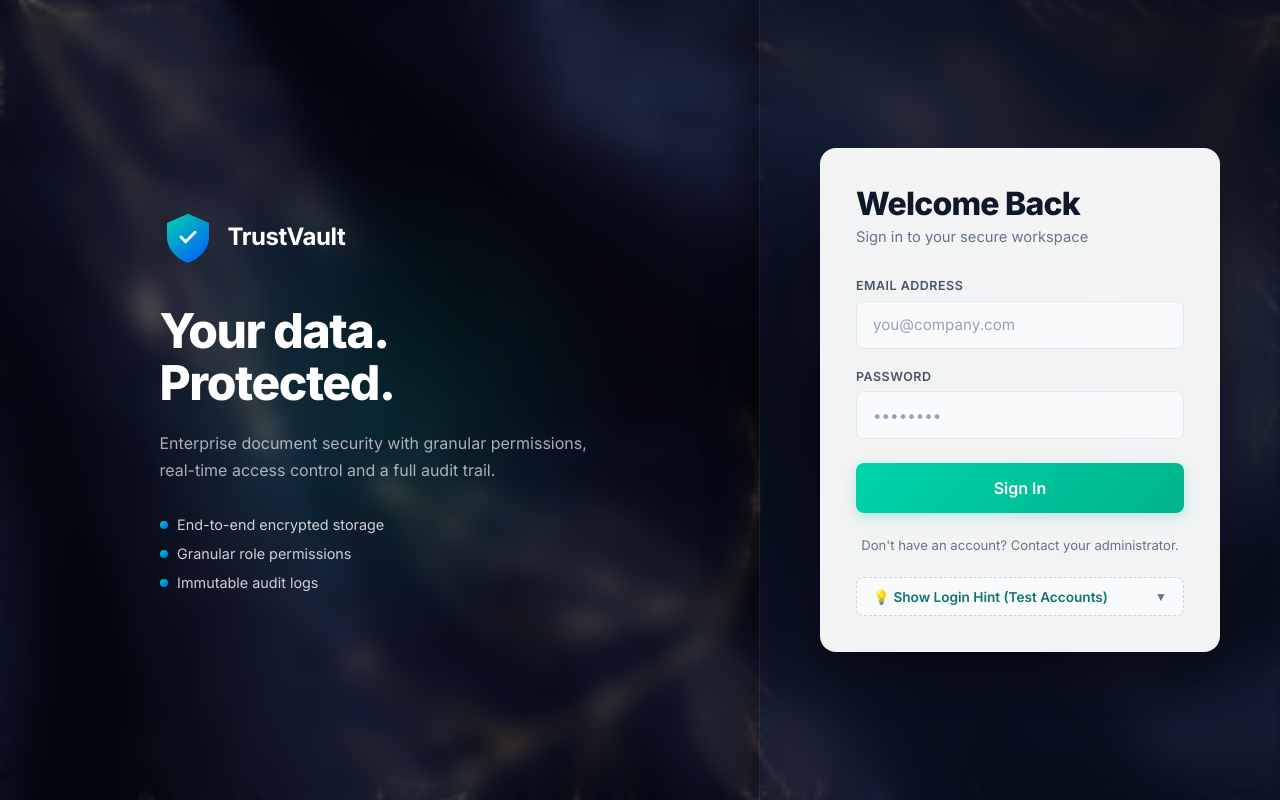
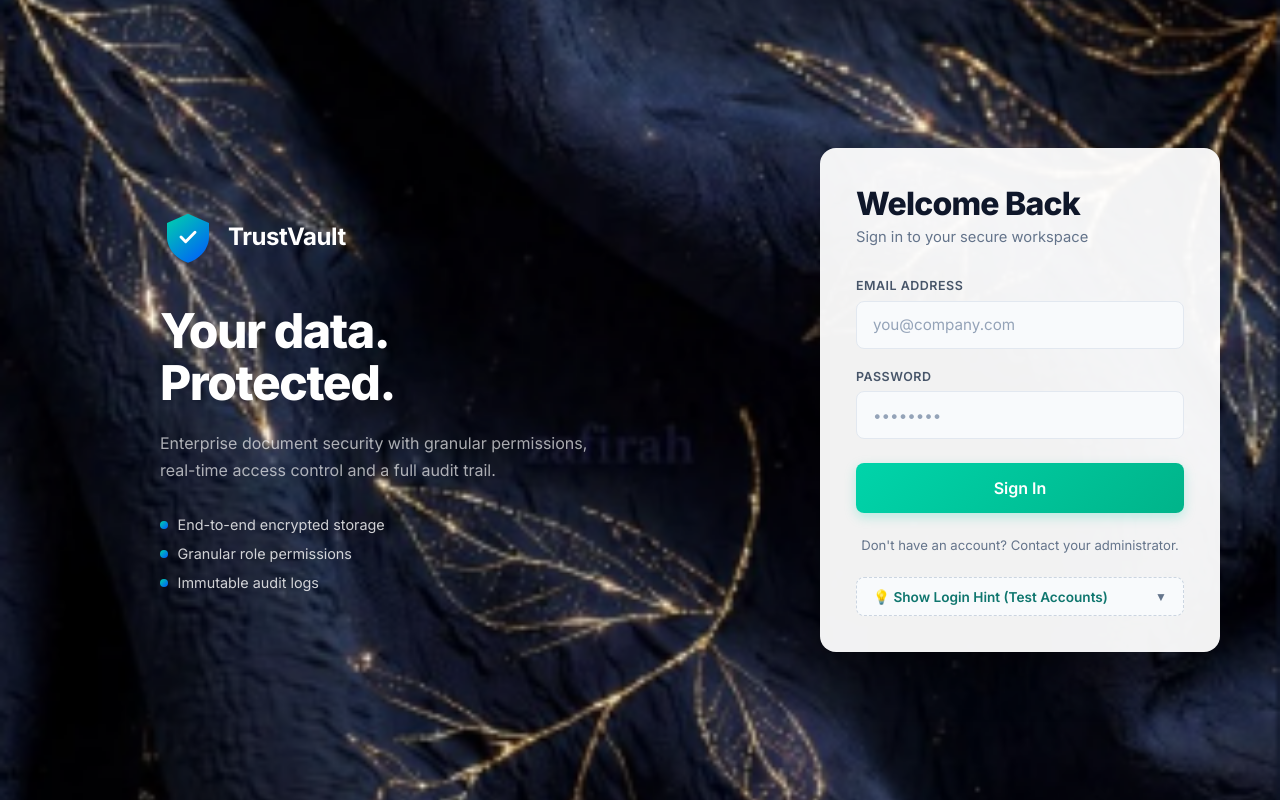
Before and after one commit to shaestashaik21/Trustvault, a Next.js app: page /login in a window 1280 px wide. Built offline with nearby package versions, Linux system fonts and the light colour scheme.

Commit message:
Show custom golden floral silk background with crystal clear visibility

```diff
--- a/src/app/login/login.module.css
+++ b/src/app/login/login.module.css
@@ -5,31 +5,16 @@
   font-family: 'Inter', sans-serif;
 }
 
-/* LEFT PANEL (Dark brand side with subtle glassmorphic transparency) */
+/* LEFT PANEL (Crystal clear so gold leaves shine through) */
 .leftPanel {
   flex: 1;
-  background: rgba(7, 13, 30, 0.45);
-  backdrop-filter: blur(12px);
-  -webkit-backdrop-filter: blur(12px);
-  border-right: 1px solid rgba(255, 255, 255, 0.1);
+  background: transparent;
   display: flex;
   align-items: center;
   justify-content: center;
   padding: 3.5rem;
   position: relative;
   overflow: hidden;
-}
-
-.leftPanel::before {
-  content: '';
-  position: absolute;
-  width: 500px;
-  height: 500px;
-  background: radial-gradient(circle, rgba(0, 212, 170, 0.12) 0%, transparent 70%);
-  top: 50%;
-  left: 50%;
-  transform: translate(-50%, -50%);
-  pointer-events: none;
 }
 
 .brandContent {
@@ -93,14 +78,11 @@
 /* RIGHT PANEL */
 .rightPanel {
   flex: 0 0 520px;
-  background: rgba(11, 19, 37, 0.65);
-  backdrop-filter: blur(20px);
-  -webkit-backdrop-filter: blur(20px);
+  background: transparent;
   display: flex;
   align-items: center;
   justify-content: center;
   padding: 3rem 3rem;
-  box-shadow: -10px 0 40px rgba(0, 0, 0, 0.4);
 }
 
 .formCard {
```
